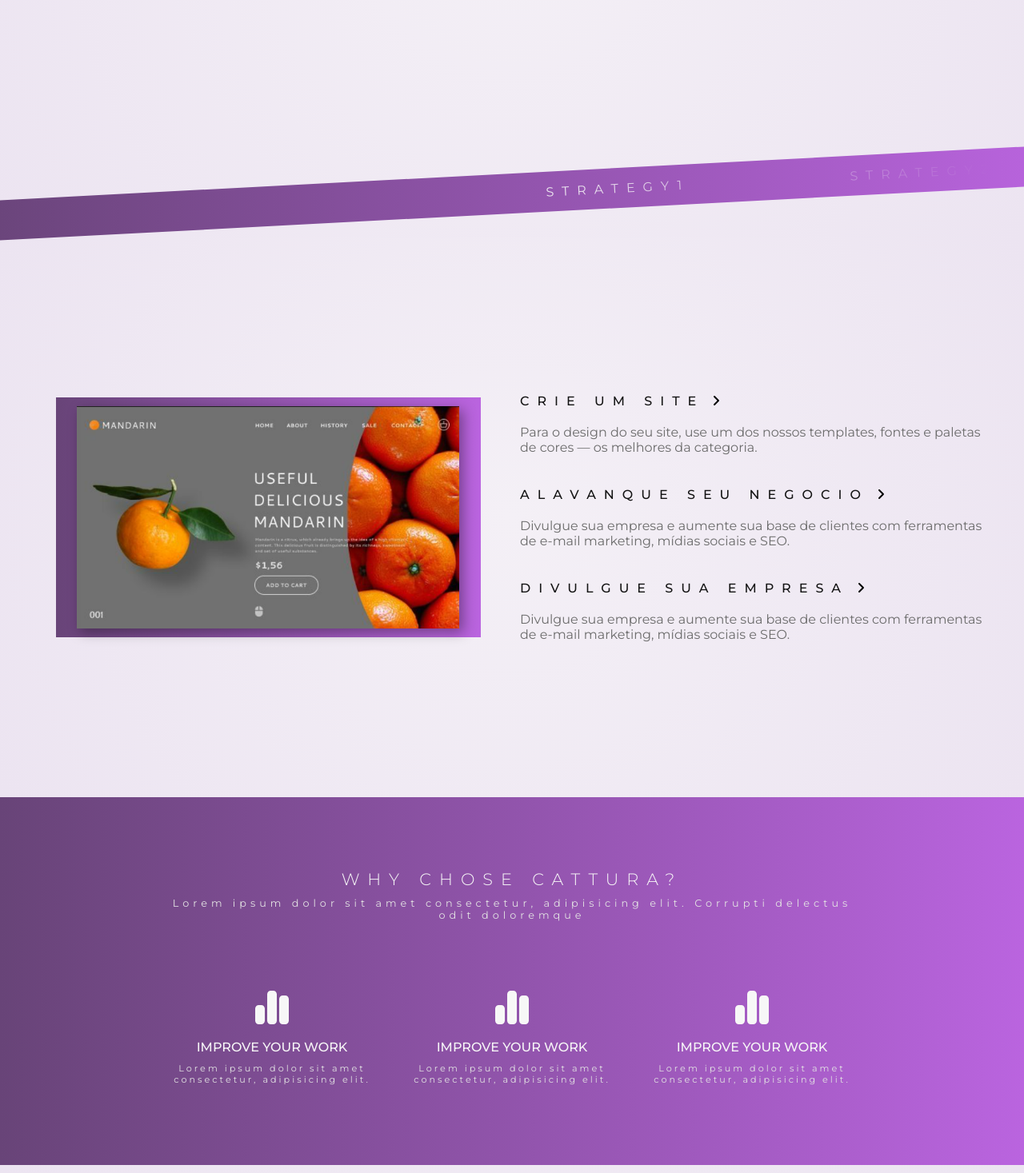
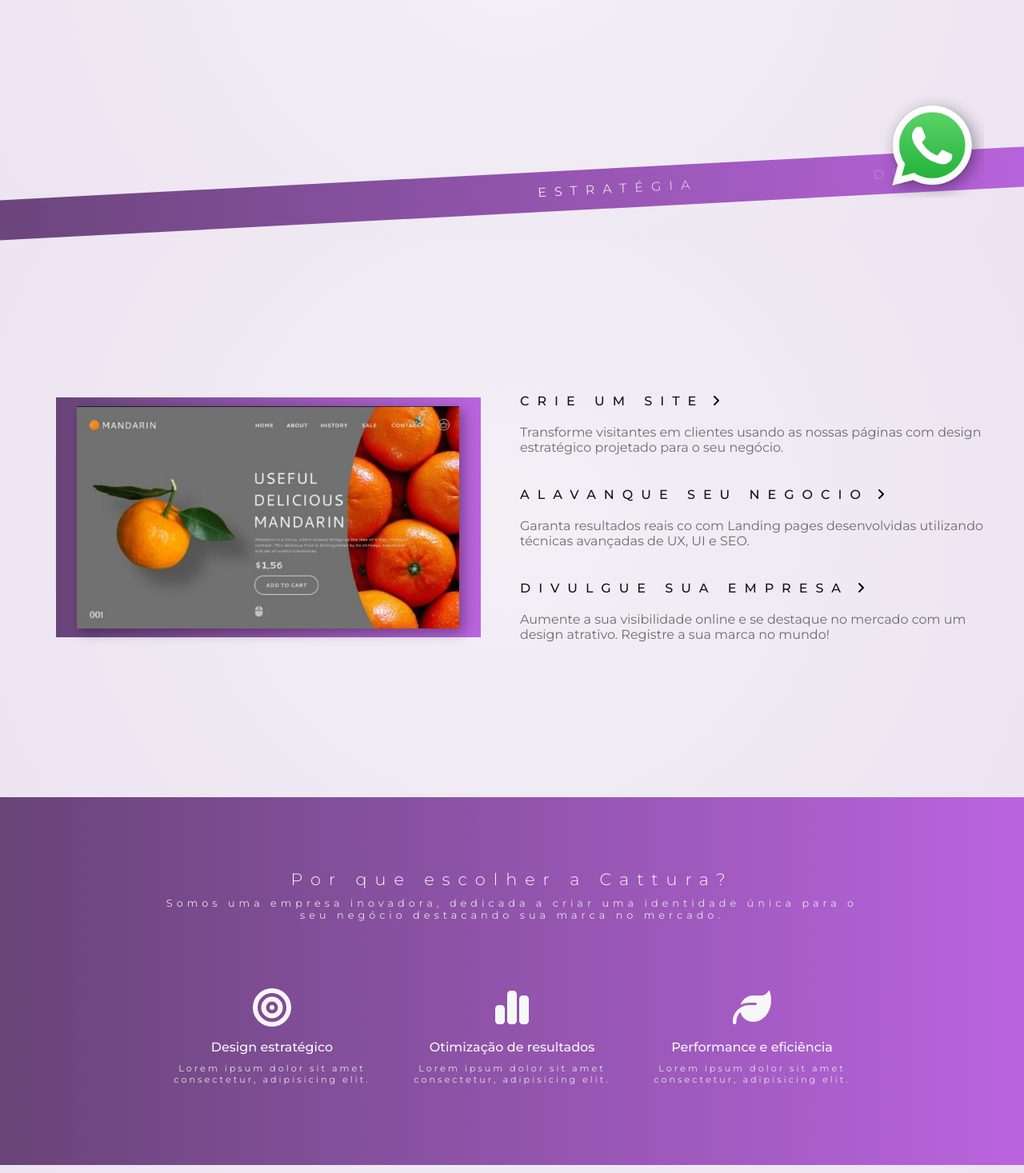
Before and after one commit to Josueledo/cattura, an Angular app: page / in a window 1280 px wide. Shown: the part 503-1970 px from the top of the page at 80% size. Built offline with nearby package versions, Linux system fonts and the light colour scheme.

Commit message:
change some texts

```diff
--- a/package.json
+++ b/package.json
@@ -26,6 +26,7 @@
     "@fortawesome/free-regular-svg-icons": "^6.5.2",
     "@fortawesome/free-solid-svg-icons": "^6.7.2",
     "@primeng/themes": "^19.0.7",
+    "aos": "^2.3.4",
     "express": "^4.18.2",
     "rxjs": "~7.8.0",
     "swiper": "^11.2.4",
@@ -36,6 +37,7 @@
     "@angular-devkit/build-angular": "^18.0.1",
     "@angular/cli": "^18.0.1",
     "@angular/compiler-cli": "^18.0.0",
+    "@types/aos": "^3.0.7",
     "@types/express": "^4.17.17",
     "@types/jasmine": "~5.1.0",
     "@types/node": "^18.18.0",
--- a/src/app/components/contact-button/contact-button.component.html
+++ b/src/app/components/contact-button/contact-button.component.html
@@ -1,4 +1,5 @@
 
 <div class="button">
-  <span>Fazer Orçamento</span>
+  <img src="whatsapp.png" alt="whatsapp logo">
 </div>
+<div class="progress" #progressBar></div>
--- a/src/app/components/contact-button/contact-button.component.scss
+++ b/src/app/components/contact-button/contact-button.component.scss
@@ -2,25 +2,36 @@
 
 .button{
   display: flex;
-  gap: 20px;
-  background-color: $white1;
-  border: 3px solid rgb(68, 68, 68);
-  box-shadow: 5px 5px 15px rgba(0, 0, 0, 0.336);
   position: fixed;
   bottom: 0;
   right:0 ;
   margin: 50px;
   padding: 15px;
-  border-top-left-radius: 50px;
-  border-bottom-left-radius: 50px;
-  border-top-right-radius: 50px;
   font-size: .9rem;
+  z-index: 500;
+  letter-spacing: 2px;
+  overflow: hidden;
+  img{
+    width: 100px;
+    filter: drop-shadow(5px 5px 10px rgba(0, 0, 0, 0.363));
+  }
   &:hover{
     cursor: pointer;
   }
 }
+.progress{
+  content: '';
+  position: fixed;
+  // width: 10%;
+  height: 2px;
+  @include primary-gradient;
+  transition: all .3s;
+  top: -0px;
+  left: 0;
+  z-index: 20000;
+}
 @media (width <= 800px) {
   .button{
-    margin: 30px;
+    margin: 20px;
   }
 }
--- a/src/app/components/contact-button/contact-button.component.ts
+++ b/src/app/components/contact-button/contact-button.component.ts
@@ -1,4 +1,4 @@
-import { Component } from '@angular/core';
+import { Component, ElementRef, HostListener, ViewChild } from '@angular/core';
 import { FontAwesomeModule } from '@fortawesome/angular-fontawesome';
 import {  faWandMagicSparkles } from '@fortawesome/free-solid-svg-icons';
 @Component({
@@ -10,4 +10,23 @@ import {  faWandMagicSparkles } from '@fortawesome/free-solid-svg-icons';
 })
 export class ContactButtonComponent {
   faWandMagicSparkles= faWandMagicSparkles
+  scrollPercentage = 0;
+  @ViewChild('progressBar') progressBar!: ElementRef<HTMLDivElement>;
+
+
+  @HostListener('window:scroll', [])
+  onScroll(): void {
+
+    const scrollTop = window.scrollY || document.documentElement.scrollTop;
+    const scrollHeight = document.documentElement.scrollHeight - document.documentElement.clientHeight;
+
+    this.scrollPercentage = scrollHeight > 0 ? (scrollTop / scrollHeight) * 100 : 0;
+    let percentage = Math.floor(this.scrollPercentage)
+    this.progressBar.nativeElement.style.width = `${percentage}%`
+
+    // progress.style.width = `20%`
+
+  }
+
+
 }
--- a/src/app/components/header/header.component.scss
+++ b/src/app/components/header/header.component.scss
@@ -77,12 +77,13 @@
       overflow: hidden;
       padding: 0px 20px;
       justify-content: center;
-
+      z-index: 900;
+      box-shadow: 5px 5px 20px rgba(0, 0, 0, 0.5);
       button{
         position: absolute;
         bottom: 10px;
         width: 90%;
-        height: 40px;
+        height: 60px;
         z-index: 15;
         font-weight: 400;
 
--- a/src/app/components/header/header.component.ts
+++ b/src/app/components/header/header.component.ts
@@ -49,10 +49,7 @@ export class HeaderComponent {
   }
   checkScrollPosition() {
     let container = document.querySelector('.container') as HTMLLIElement;
-    let name = document.querySelector('.name') as HTMLLIElement;
-    let item = document.querySelector('.item') as HTMLLIElement;
-    let item2 = document.querySelector('.item2') as HTMLLIElement;
-    let responsive = document.querySelector('.responsive') as HTMLLIElement;
+
 
     if (window.scrollY === 0) {
       container.style.background = "transparent"
--- a/src/app/components/home/home.component.html
+++ b/src/app/components/home/home.component.html
@@ -3,7 +3,7 @@
 <div class="container">
   <div class="banner" id="section1">
     <div class="info">
-      <span class="title title1">WE ARE</span>
+      <span class="title title1" data-aos="fade-up"  data-aos-delay="300">WE ARE</span>
       <span class="title title2">FULL-SERVICE</span>
       <span class="title title3">AGENCY</span>
     </div>
@@ -11,16 +11,16 @@
   <div class="faixa" style="--width: 27%;--height:50px; --quantity:4">
     <ul>
 
-      <li style="--position:1">STRATEGY1</li>
-      <li style="--position:2">STRATEGY2</li>
-      <li style="--position:3">STRATEGY3</li>
-      <li style="--position:4">STRATEGY4</li>
+      <li style="--position:1">ESTRATÉGIA</li>
+      <li style="--position:2">DESIGN</li>
+      <li style="--position:3">PERFORMACE</li>
+      <li style="--position:4">RESULTADOS</li>
       <!-- <li style="--position:5">STRATEGY5</li> -->
     </ul>
   </div>
   <section id="section2">
     <div class="left">
-      <div class="image_container">
+      <div class="image_container" data-aos="fade-up">
         <img src="foto4.png" alt="" />
       </div>
     </div>
@@ -31,8 +31,7 @@
           <fa-icon [icon]="faAngleRight"></fa-icon>
         </div>
         <p>
-          Para o design do seu site, use um dos nossos templates, fontes e
-          paletas de cores — os melhores da categoria.
+          Transforme visitantes em clientes usando as nossas páginas com design estratégico projetado para o seu negócio.
         </p>
       </div>
       <div class="item">
@@ -41,8 +40,7 @@
           <fa-icon [icon]="faAngleRight"></fa-icon>
         </div>
         <p>
-          Divulgue sua empresa e aumente sua base de clientes com ferramentas de
-          e-mail marketing, mídias sociais e SEO.
+          Garanta resultados reais co com Landing pages desenvolvidas utilizando técnicas avançadas de UX, UI e SEO.
         </p>
       </div>
       <div class="item">
@@ -52,8 +50,7 @@
         </div>
 
         <p>
-          Divulgue sua empresa e aumente sua base de clientes com ferramentas de
-          e-mail marketing, mídias sociais e SEO.
+          Aumente a sua visibilidade online e se destaque no mercado com um design atrativo. Registre a sua marca no mundo!
         </p>
       </div>
     </div>
@@ -62,5 +59,5 @@
   <app-section4></app-section4>
 </div>
 <app-footer></app-footer>
-<!-- <app-contact-button></app-contact-button> -->
+<app-contact-button></app-contact-button>
 }
--- a/src/app/components/home/home.component.scss
+++ b/src/app/components/home/home.component.scss
@@ -68,7 +68,8 @@
           transparent,
           #000,
           transparent
-        );
+          );
+          cursor: pointer;
         &:hover li{
           animation-play-state: paused !important;
         }
--- a/src/app/components/home/home.component.ts
+++ b/src/app/components/home/home.component.ts
@@ -1,12 +1,13 @@
-import { Component, ElementRef, ViewChild } from '@angular/core';
+import { Component, ElementRef, Inject, OnInit, PLATFORM_ID, ViewChild } from '@angular/core';
 import { HeaderComponent } from '../header/header.component';
 import { FontAwesomeModule } from '@fortawesome/angular-fontawesome';
 import { faAngleRight } from '@fortawesome/free-solid-svg-icons';
 import { FooterComponent } from '../footer/footer.component';
 import { ContactButtonComponent } from '../contact-button/contact-button.component';
-import { CommonModule } from '@angular/common';
+import { CommonModule, isPlatformBrowser } from '@angular/common';
 import { Section3Component } from "../section3/section3.component";
 import { Section4Component } from "../section4/section4.component";
+
 
 @Component({
   selector: 'app-home',
@@ -15,7 +16,7 @@ import { Section4Component } from "../section4/section4.component";
     HeaderComponent,
     FontAwesomeModule,
     FooterComponent,
-    // ContactButtonComponent,
+    ContactButtonComponent,
     CommonModule,
     Section3Component,
     Section4Component
@@ -23,7 +24,7 @@ import { Section4Component } from "../section4/section4.component";
   templateUrl: './home.component.html',
   styleUrl: './home.component.scss',
 })
-export class HomeComponent {
+export class HomeComponent{
   faAngleRight = faAngleRight;
   @ViewChild('carousel', { static: false }) carousel!: ElementRef;
   @ViewChild('carousel2', { static: false }) carousel2!: ElementRef;
@@ -38,6 +39,12 @@ export class HomeComponent {
     { imagem: '/foto5.png' },
   ];
   clone:any = []
+  constructor(@Inject(PLATFORM_ID) private platformId: object) {}
+
+  ngOnInit() {
+
+
+  }
 
 
 
--- a/src/app/components/section3/section3.component.html
+++ b/src/app/components/section3/section3.component.html
@@ -2,17 +2,16 @@
   <div class="content">
     <div class="title">
 
-        <h1>WHY CHOSE CATTURA?</h1>
+        <h1>Por que escolher a Cattura?</h1>
         <p>
-            Lorem ipsum dolor sit amet consectetur, adipisicing elit. Corrupti
-            delectus odit doloremque
+          Somos uma empresa inovadora, dedicada a criar uma identidade única para o seu negócio destacando sua marca no mercado.
         </p>
     </div>
     <ul class="items_container">
       <li>
-        <fa-icon [icon]="faChartSimple"></fa-icon>
+        <fa-icon [icon]="faBullseye"></fa-icon>
 
-        <h3>IMPROVE YOUR WORK</h3>
+        <h3>Design estratégico</h3>
         <p>
           Lorem ipsum dolor sit amet consectetur, adipisicing elit.
         </p>
@@ -20,15 +19,15 @@
       <li>
         <fa-icon [icon]="faChartSimple"></fa-icon>
 
-        <h3>IMPROVE YOUR WORK</h3>
+        <h3>Otimização de resultados</h3>
         <p>
           Lorem ipsum dolor sit amet consectetur, adipisicing elit.
         </p>
       </li>
       <li>
-        <fa-icon [icon]="faChartSimple"></fa-icon>
+        <fa-icon [icon]="faLeaf"></fa-icon>
 
-        <h3>IMPROVE YOUR WORK</h3>
+        <h3>Performance e eficiência</h3>
         <p>
           Lorem ipsum dolor sit amet consectetur, adipisicing elit.
         </p>
--- a/src/app/components/section3/section3.component.ts
+++ b/src/app/components/section3/section3.component.ts
@@ -1,6 +1,6 @@
 import { Component } from '@angular/core';
 import { FontAwesomeModule } from '@fortawesome/angular-fontawesome';
-import { faChartSimple } from '@fortawesome/free-solid-svg-icons';
+import { faChartSimple, faBullseye, faLeaf } from '@fortawesome/free-solid-svg-icons';
 
 @Component({
   selector: 'app-section3',
@@ -11,4 +11,6 @@ import { faChartSimple } from '@fortawesome/free-solid-svg-icons';
 })
 export class Section3Component {
   faChartSimple = faChartSimple
+  faBullseye = faBullseye
+  faLeaf = faLeaf
 }
```
Also changed, not shown: public/whatsapp.png (added), 1 other file (tests, documents, lock files or other folders).
